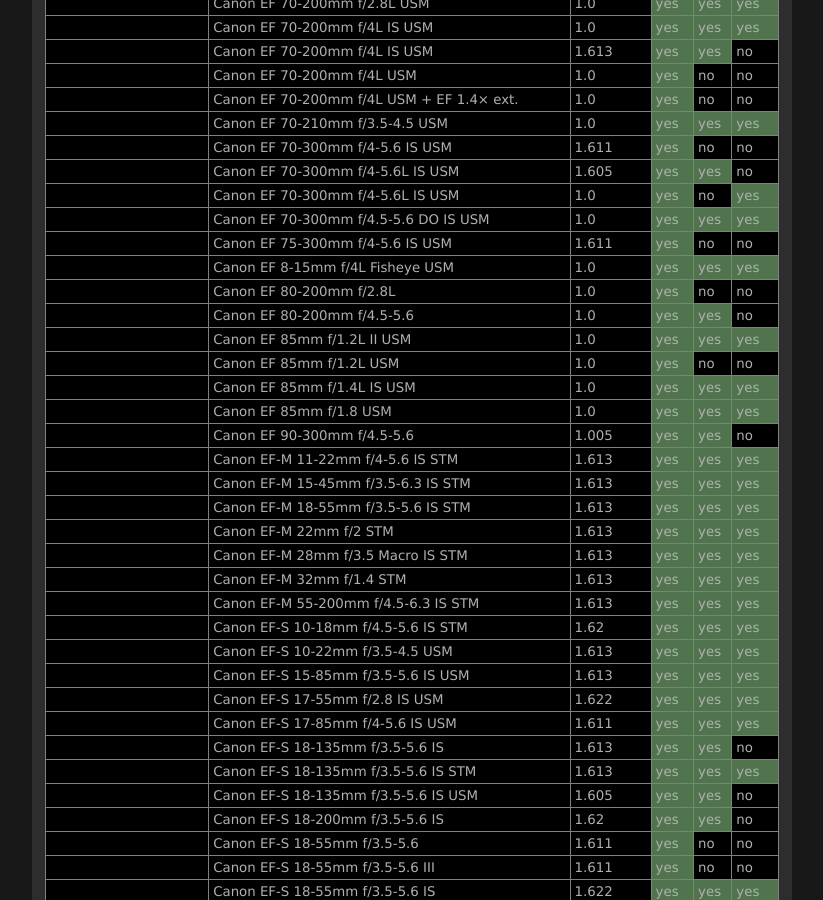
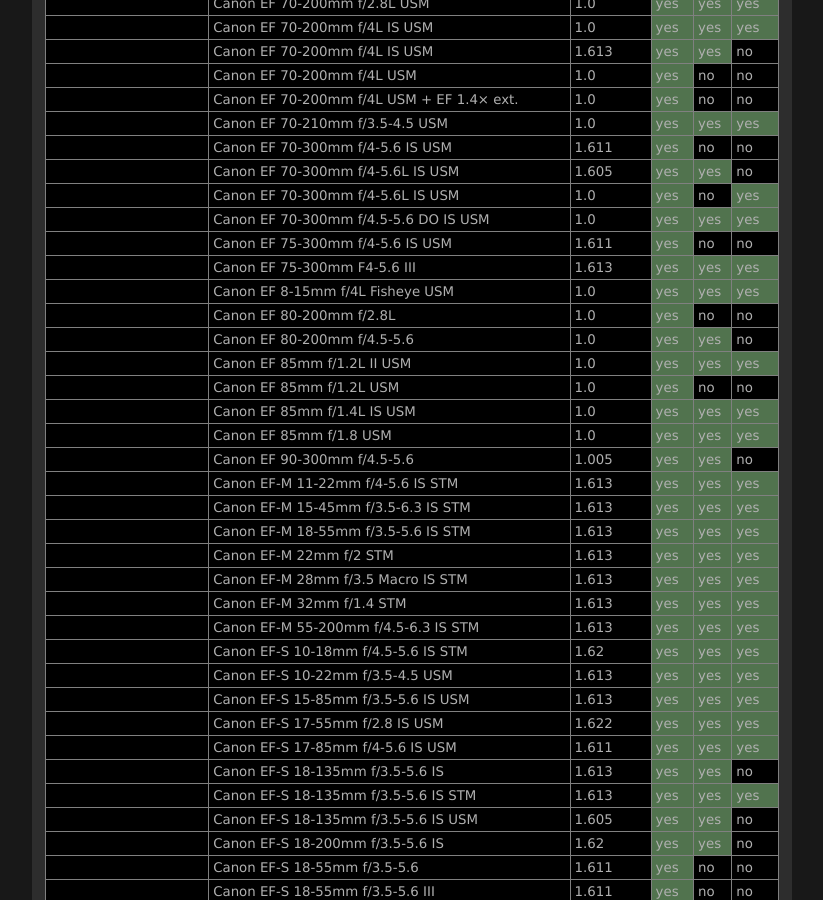
Before and after one commit to lensfun/lensfun.github.io, a Jekyll site: the page built from _posts/lenslist/2999-12-31-Lenslist-master.md, in a window 1280 px wide and 900 px high, scrolled down 2922 px. Shown: the whole window, without its empty margins (284-1107 px from the left). Built offline with Jekyll 4.4.1, drawn with Linux system fonts in a browser that asks for light colours.

Commit message:
Update master lens list from GitHub Actions

```diff
--- a/_posts/lenslist/2999-12-31-Lenslist-master.md
+++ b/_posts/lenslist/2999-12-31-Lenslist-master.md
@@ -120,6 +120,7 @@ This list was generated on 2022-10-31 from current Lensfun sources. Your Lensfun
 <tr class="lenslist-bg1"><td></td><td>Canon EF 70-300mm f/4-5.6L IS USM</td><td>1.0</td><td class="lenslist-highlight lenslist-check">yes</td><td class="lenslist-check">no</td><td class="lenslist-highlight lenslist-check">yes</td></tr>
 <tr class="lenslist-bg1"><td></td><td>Canon EF 70-300mm f/4.5-5.6 DO IS USM</td><td>1.0</td><td class="lenslist-highlight lenslist-check">yes</td><td class="lenslist-highlight lenslist-check">yes</td><td class="lenslist-highlight lenslist-check">yes</td></tr>
 <tr class="lenslist-bg1"><td></td><td>Canon EF 75-300mm f/4-5.6 IS USM</td><td>1.611</td><td class="lenslist-highlight lenslist-check">yes</td><td class="lenslist-check">no</td><td class="lenslist-check">no</td></tr>
+<tr class="lenslist-bg1"><td></td><td>Canon EF 75-300mm F4-5.6 III</td><td>1.613</td><td class="lenslist-highlight lenslist-check">yes</td><td class="lenslist-highlight lenslist-check">yes</td><td class="lenslist-highlight lenslist-check">yes</td></tr>
 <tr class="lenslist-bg1"><td></td><td>Canon EF 8-15mm f/4L Fisheye USM</td><td>1.0</td><td class="lenslist-highlight lenslist-check">yes</td><td class="lenslist-highlight lenslist-check">yes</td><td class="lenslist-highlight lenslist-check">yes</td></tr>
 <tr class="lenslist-bg1"><td></td><td>Canon EF 80-200mm f/2.8L</td><td>1.0</td><td class="lenslist-highlight lenslist-check">yes</td><td class="lenslist-check">no</td><td class="lenslist-check">no</td></tr>
 <tr class="lenslist-bg1"><td></td><td>Canon EF 80-200mm f/4.5-5.6</td><td>1.0</td><td class="lenslist-highlight lenslist-check">yes</td><td class="lenslist-highlight lenslist-check">yes</td><td class="lenslist-check">no</td></tr>
```
